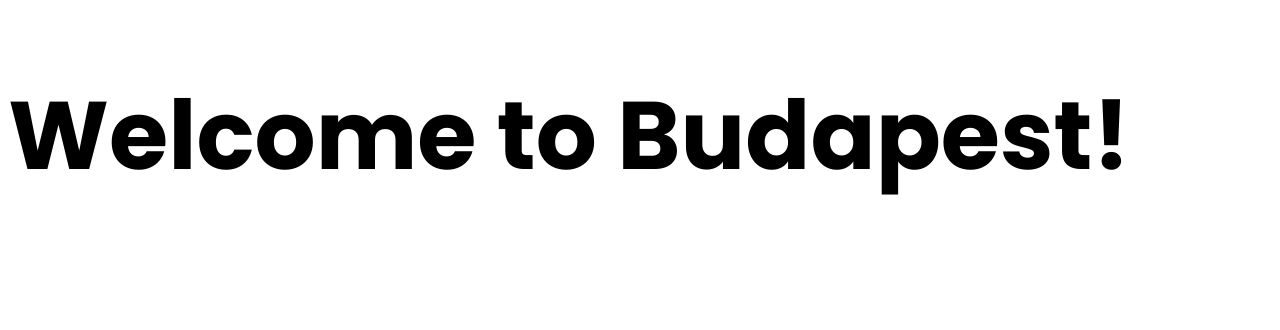
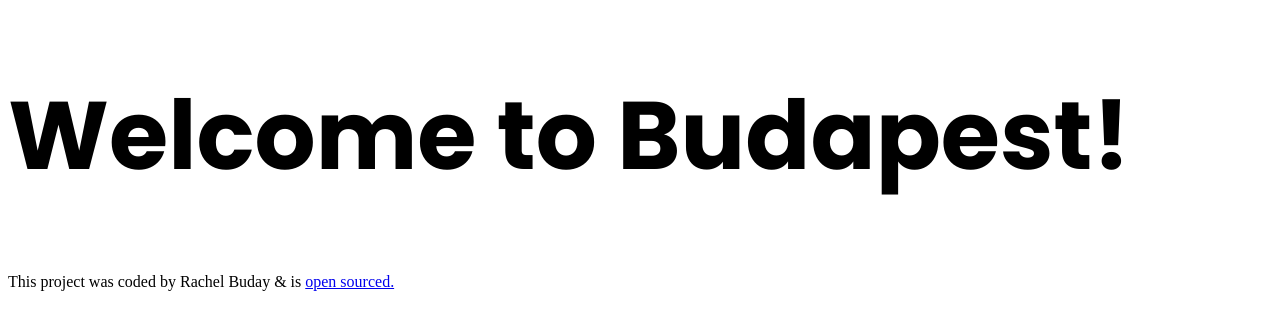
Before and after one commit to Skyelene/Budapest-Travel-Project, a plain HTML site: page index.html in a window 1280 px wide. Drawn offline with Linux system fonts and the light colour scheme.

Commit message:
Added Footer

```diff
--- a/index.html
+++ b/index.html
@@ -17,6 +17,12 @@
   <h1>
     Welcome to Budapest!
   </h1>
+
+  <footer>
+    This project was coded by Rachel Buday & is
+    <a href="https://github.com/Skyelene/Budapest-Travel-Project" target="_blank">open
+      sourced.</a>
+  </footer>
 </body>
 
 </html>
```
